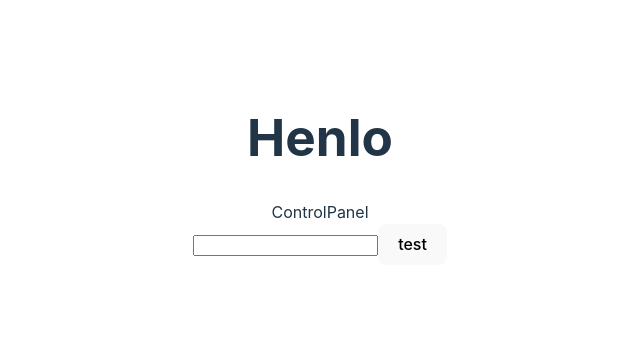
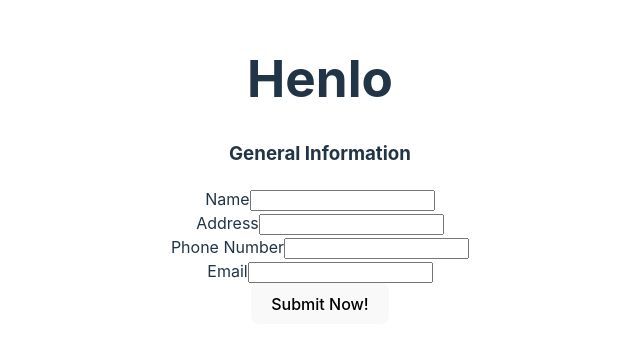
Before and after one commit to Peleton-011/cv-application, a React (Vite) app: page / in a window 1280 px wide. Shown: the part 230-578 px from the top of the page, without its empty margins (320-960 px from the left). Built offline with nearby package versions, Linux system fonts and the light colour scheme.

Commit message:
Refit some components to adapt to this project's needs

```diff
--- a/src/App.jsx
+++ b/src/App.jsx
@@ -1,27 +1,40 @@
 import "./App.css";
-import ControlPanel from "./components/ControlPanel";
+import Form from "./components/Form";
 
 function App() {
-	function setAnswer(ans) {
-		console.log(ans);
-	}
-
-	const controlPanelData = {
-		functionList: [
-			{
-				func: (input) => {
-					return input + " :)";
-				},
-				funcName: "test",
-				inputName: "",
-			},
-		],
-		setAnswer,
-	};
 	return (
 		<>
 			<h1>Henlo</h1>
-			<ControlPanel data={controlPanelData} />
+			<Form
+				formName="General Information"
+				inputs={[
+					{
+						inputName: "name",
+						inputID: "name",
+						label: "Name",
+					},
+					{
+						inputName: "address",
+						inputID: "address",
+						label: "Address",
+					},
+					{
+						inputName: "phoneNumber",
+						inputID: "phoneNumber",
+						label: "Phone Number",
+					},
+					{
+						inputName: "email",
+						inputID: "email",
+						label: "Email",
+					},
+				]}
+				submit="Submit Now!"
+				submitHandler={(e) => {
+					e.preventDefault();
+					console.log("Submitted!");
+				}}
+			/>
 		</>
 	);
 }
--- a/src/components/ControlPanel.jsx
+++ /dev/null
@@ -1,30 +0,0 @@
-import React, { useEffect, useState } from "react";
-
-import Input from "./Input";
-
-const ControlPanel = ({ data: { functionList, setAnswer } }) => {
-
-	return (
-		<>
-			<div>ControlPanel</div>
-			<div className="inputs">
-				{functionList.map(({ func, funcName, inputName }) => {
-					return (
-						<Input
-							key={inputName}
-							data={{
-								func,
-								funcName,
-								inputName,
-								inputID: funcName,
-								setAnswer,
-							}}
-						/>
-					);
-				})}
-			</div>
-		</>
-	);
-};
-
-export default ControlPanel;
--- /dev/null
+++ b/src/components/Form.jsx
@@ -0,0 +1,24 @@
+import React, { useEffect, useState } from "react";
+
+import Input from "./Input";
+
+const Form = ({ formName, inputs = [], submit, submitHandler }) => {
+	return (
+		<form onSubmit={submitHandler}>
+			<h3>{formName}</h3>
+			{inputs.map(({ inputName, inputID, label }) => {
+				return (
+					<Input
+						key={inputID}
+						inputName={inputName}
+						inputID={inputID}
+						label={label}
+					/>
+				);
+			})}
+			<button type="submit">{submit}</button>
+		</form>
+	);
+};
+
+export default Form;
--- a/src/components/Input.jsx
+++ b/src/components/Input.jsx
@@ -1,19 +1,10 @@
 import React, { useState, useEffect } from "react";
 
-const Input = ({ data: { func, funcName, inputName, inputID, setAnswer } }) => {
+const Input = ({ inputName, inputID, label = inputName }) => {
 	return (
 		<div className="inputWrapper">
-			<label htmlFor={inputID}>{inputName}</label>
-			<input type="text" id={inputID} />
-			<button
-				onClick={(e) => {
-					setAnswer(
-						func(e.target.parentElement.querySelector("input").value)
-					);
-				}}
-			>
-				{funcName}
-			</button>
+			<label htmlFor={inputID}>{label}</label>
+			<input type="text" id={inputID} name={inputName} />
 		</div>
 	);
 };
```
Also changed, not shown: src/components/GeneralInfoInput.jsx (added, +13 -0 lines).
